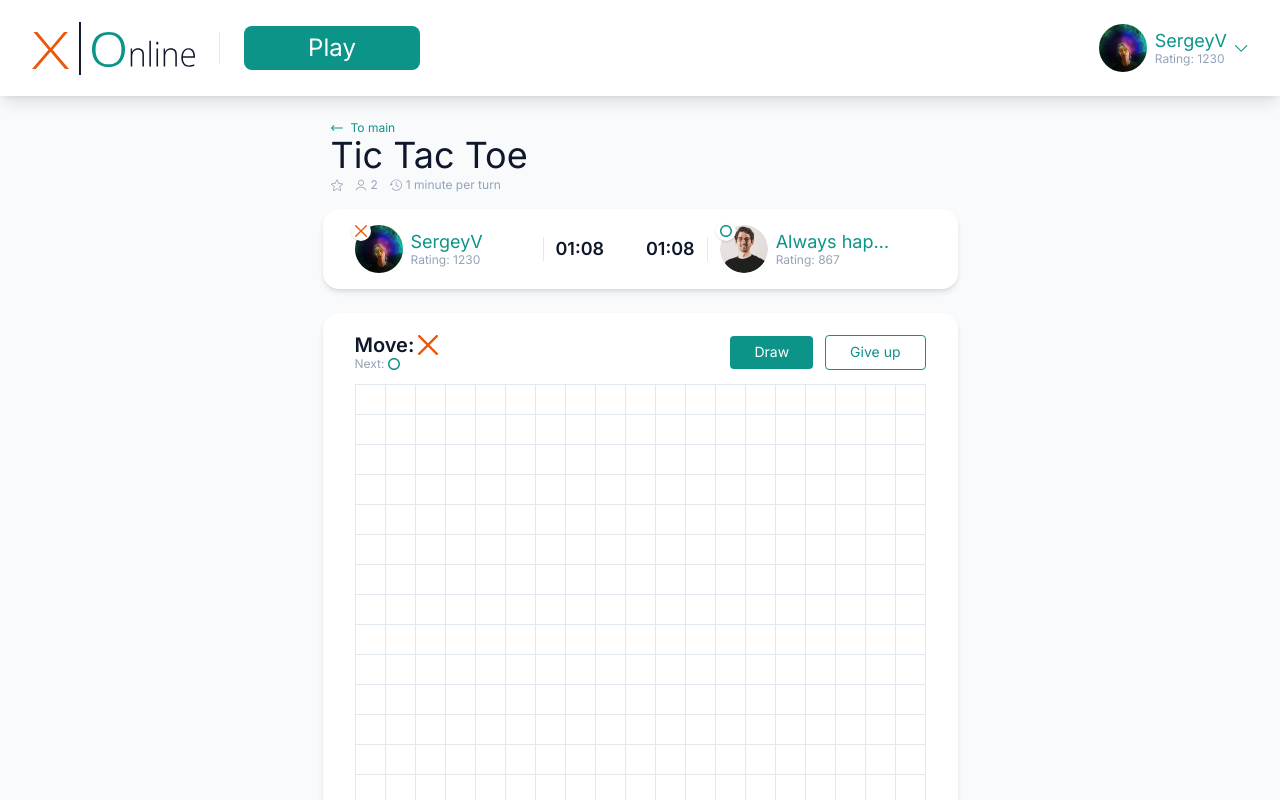
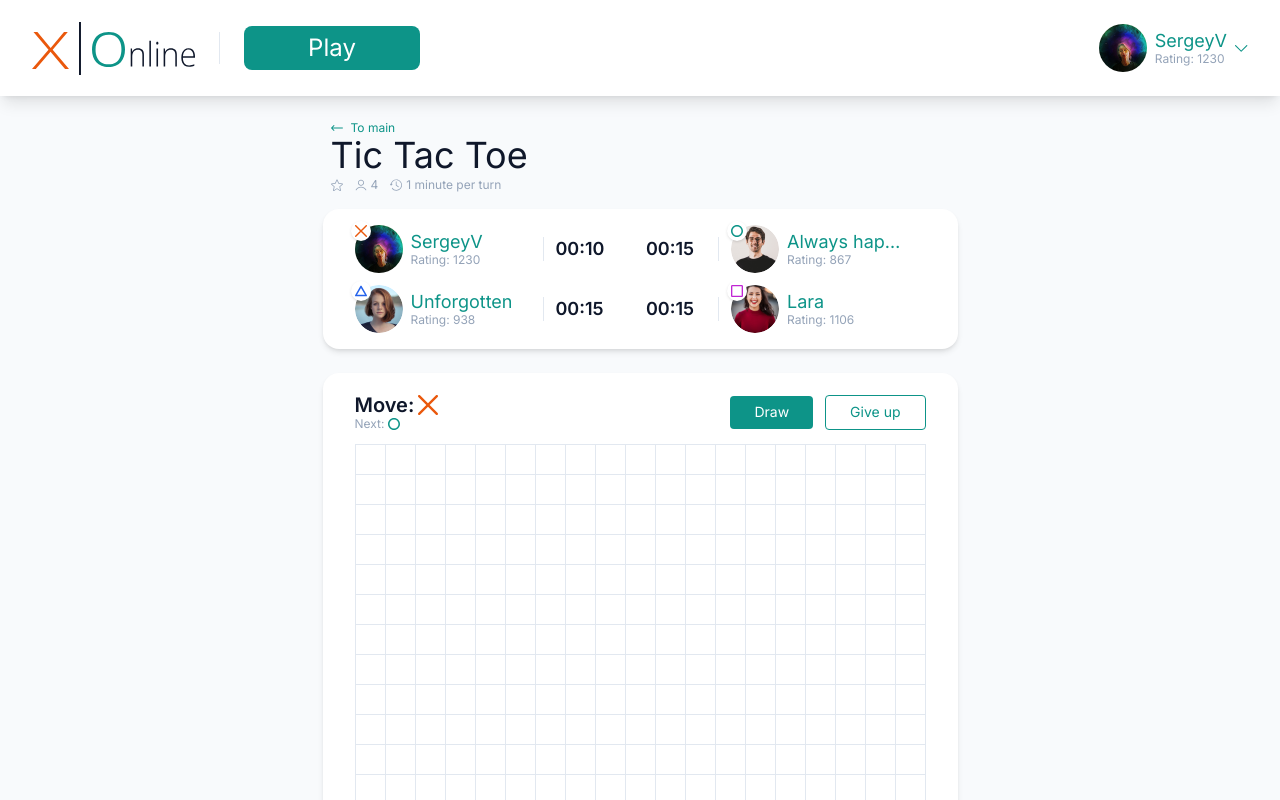
Before and after one commit to Sergei-Vorfolomeev/tic-tac-toe-game, a Next.js app: page / in a window 1280 px wide. Shown: the top 800 px of the page. Built offline with nearby package versions, Linux system fonts and the light colour scheme.

Commit message:
set timer for each player

```diff
--- a/common/hooks/useGameState.ts
+++ b/common/hooks/useGameState.ts
@@ -1,5 +1,5 @@
 import { useState } from "react";
-import { SYMBOL_O, SYMBOL_X } from "../../components/_constants";
+import { SYMBOL_O, SYMBOL_X } from "../../components/_old/_constants";
 
 export type SymbolType = "X" | "O" | null;
 
--- a/components/_game-cell.tsx
+++ b/components/_old/_game-cell.tsx
@@ -1,7 +1,7 @@
 import * as React from "react";
 import { _gameSymbol } from "./_game-symbol";
-import { SymbolType } from "./_game";
 import { clsx } from "clsx";
+import { SymbolType } from "../../common/hooks/useGameState";
 
 type PropsType = {
   symbol: SymbolType;
--- a/components/_game-symbol.tsx
+++ b/components/_old/_game-symbol.tsx
@@ -1,7 +1,7 @@
 import * as React from "react";
 import { SYMBOL_O, SYMBOL_X } from "./_constants";
-import { SymbolType } from "./_game";
 import { clsx } from "clsx";
+import { SymbolType } from "../../common/hooks/useGameState";
 
 type PropsType = {
   symbol: SymbolType;
--- a/components/_game.tsx
+++ b/components/_old/_game.tsx
@@ -1,6 +1,6 @@
 import * as React from "react";
 import { _gameInfo } from "./_game-info";
-import { useGameState } from "../common/hooks/useGameState";
+import { useGameState } from "../../common/hooks/useGameState";
 import { _gameCell } from "./_game-cell";
 import _resetButton from "./_reset-button";
 
--- a/components/game/game-field.tsx
+++ b/components/game/game-field.tsx
@@ -6,16 +6,25 @@
 import { GameCell } from "./game-cell";
 import { GameSymbol } from "./game-symbol";
 import { useGameState } from "./hooks/use-game-state";
+import { SymbolType } from "./constants";
 
 type PropsType = {
   playersCount: number;
   className: string;
+  cells: SymbolType[];
+  currentMove: SymbolType;
+  nextMove: SymbolType;
+  onCellClickHandler: (cellIndex: number) => void;
 };
 
-export const GameField = ({ className, playersCount }: PropsType) => {
-  const { cells, currentMove, nextMove, onCellClickHandler } =
-    useGameState(playersCount);
-
+export const GameField = ({
+  className,
+  playersCount,
+  onCellClickHandler,
+  cells,
+  nextMove,
+  currentMove,
+}: PropsType) => {
   const actions = (
     <>
       <UiButton className={""} size={"md"} variant={"primary"}>
--- a/components/game/game-info.tsx
+++ b/components/game/game-info.tsx
@@ -50,9 +50,14 @@
 type PropsType = {
   playersCount: number;
   className: string;
+  currentMove: SymbolType;
 };
 
-export const GameInfo = ({ className, playersCount }: PropsType) => {
+export const GameInfo = ({
+  className,
+  playersCount,
+  currentMove,
+}: PropsType) => {
   return (
     <div
       className={clsx(
@@ -65,29 +70,9 @@
           key={player.id}
           playerInfo={player}
           isRight={!!(index % 2)}
+          isTimerRunning={currentMove === player.symbol}
         />
       ))}
-      {/*<div className="flex gap-3 items-center">*/}
-      {/*  <div className="relative">*/}
-      {/*    <Profile className="w-44" />*/}
-      {/*    <div className="w-5 h-5 rounded-full bg-white shadow absolute -left-1 -top-1 flex justify-center items-center">*/}
-      {/*      <CrossIcon />*/}
-      {/*    </div>*/}
-      {/*  </div>*/}
-      {/*  <div className="h-6 w-px bg-slate-200 " />*/}
-      {/*  <div className="text-slate-900 text-lg font-semibold">01:08</div>*/}
-      {/*</div>*/}
-
-      {/*<div className="flex gap-3 items-center">*/}
-      {/*  <div className="text-orange-600 text-lg font-semibold">00:08</div>*/}
-      {/*  <div className="h-6 w-px bg-slate-200 " />*/}
-      {/*  <div className="relative flex">*/}
-      {/*    <Profile className="w-44" />*/}
-      {/*    <div className="w-5 h-5 rounded-full bg-white shadow absolute -left-1 -top-1 flex justify-center items-center">*/}
-      {/*      <CircleIcon />*/}
-      {/*    </div>*/}
-      {/*  </div>*/}
-      {/*</div>*/}
     </div>
   );
 };
--- a/components/player/player-info.tsx
+++ b/components/player/player-info.tsx
@@ -4,13 +4,45 @@
 import { SymbolType } from "../game/constants";
 import { PlayerType } from "../game/game-info";
 import { clsx } from "clsx";
+import { useEffect, useState } from "react";
 
 type PropsType = {
   playerInfo: PlayerType;
   isRight: boolean;
+  isTimerRunning: boolean;
 };
 
-export const PlayerInfo = ({ playerInfo, isRight }: PropsType) => {
+export const PlayerInfo = ({
+  playerInfo,
+  isRight,
+  isTimerRunning,
+}: PropsType) => {
+  const [seconds, setSeconds] = useState(15);
+
+  const minutesString = String(Math.floor(seconds / 60)).padStart(2, "0");
+  const secondsString = String(seconds % 60).padStart(2, "0");
+
+  const isDanger = seconds < 10;
+
+  const getTimerColor = () => {
+    if (isTimerRunning) {
+      return isDanger ? "text-orange-600" : "text-slate-900";
+    }
+    return "text-slate-300";
+  };
+
+  useEffect(() => {
+    if (isTimerRunning) {
+      const interval = setInterval(() => {
+        setSeconds((s) => Math.max(s - 1, 0));
+      }, 1000);
+      return () => {
+        clearInterval(interval);
+        setSeconds(60);
+      };
+    }
+  }, [isTimerRunning]);
+
   return (
     <div className="flex gap-3 items-center">
       <div className={clsx("relative", isRight && "order-3")}>
@@ -27,11 +59,12 @@
       <div className={clsx("h-6 w-px bg-slate-200", isRight && "order-2")} />
       <div
         className={clsx(
-          "text-slate-900 text-lg font-semibold",
-          isRight && "order-1"
+          "text-slate-900 text-lg font-semibold w-[60px]",
+          isRight && "order-1",
+          getTimerColor()
         )}
       >
-        01:08
+        {minutesString}:{secondsString}
       </div>
     </div>
   );
--- a/pages/index.tsx
+++ b/pages/index.tsx
@@ -1,17 +1,31 @@
 import { Header } from "../components/header";
 import { GameField, GameInfo, GameTitle } from "../components/game";
 import { useState } from "react";
+import { useGameState } from "../components/game/hooks/use-game-state";
 
 export default function HomePage() {
-  const [playersCount, setPlayersCount] = useState(2);
+  const [playersCount, setPlayersCount] = useState(4);
+  const { cells, currentMove, nextMove, onCellClickHandler } =
+    useGameState(playersCount);
 
   return (
     <div className="bg-slate-50 min-h-screen">
       <Header />
       <main className="pt-6 mx-auto w-max">
         <GameTitle playersCount={playersCount} />
-        <GameInfo playersCount={playersCount} className={"mt-4"} />
-        <GameField playersCount={playersCount} className={"mt-6"} />
+        <GameInfo
+          playersCount={playersCount}
+          className={"mt-4"}
+          currentMove={currentMove}
+        />
+        <GameField
+          playersCount={playersCount}
+          className={"mt-6"}
+          cells={cells}
+          nextMove={nextMove}
+          currentMove={currentMove}
+          onCellClickHandler={onCellClickHandler}
+        />
       </main>
     </div>
   );
```
Also changed, not shown: styles/game-symbol.module.scss (deleted, +0 -13 lines), components/_old/_constants.ts (renamed from components/_constants.ts), components/_old/_game-info.tsx (renamed from components/_game-info.tsx), components/_old/_reset-button.tsx (renamed from components/_reset-button.tsx).
